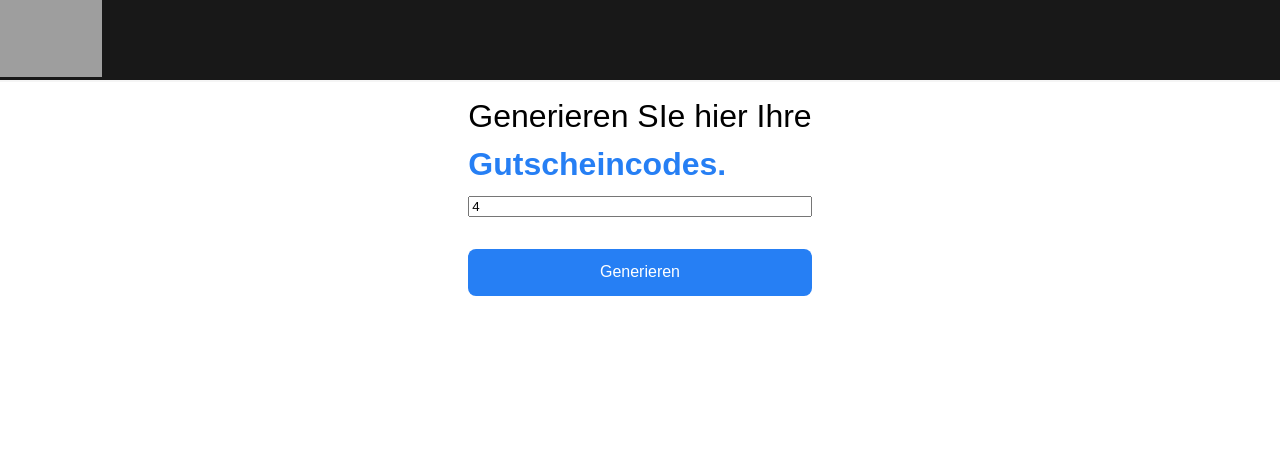
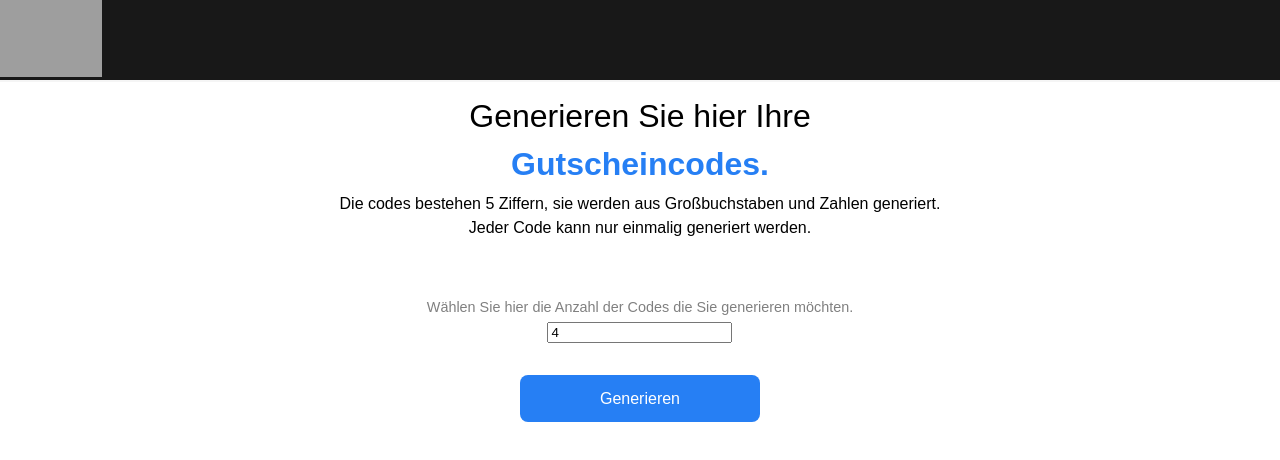
Before and after one commit to KevinKarahali/code-generator, an Angular app: page / in a window 1280 px wide. Shown: the top 460 px of the page. Built offline with nearby package versions, Linux system fonts and the light colour scheme; grey boxes are pictures that could not be loaded.

Commit message:
Improving the html and css of the component generator

```diff
--- a/src/app/app.component.css
+++ b/src/app/app.component.css
@@ -1,8 +1,3 @@
-* {
-  font-family: sans-serif;
-  font-weight: lighter;
-}
-
 
 .container {
   display: flex;
--- a/src/app/code-generator/generator/generator.component.css
+++ b/src/app/code-generator/generator/generator.component.css
@@ -1,6 +1,13 @@
-h2 {
-  font-size: 2rem;
-  padding-bottom: 1rem;
+.container {
+  text-align: center;
+}
+
+.container-info {
+  margin-bottom: 4rem;
+}
+
+.container p {
+  margin-bottom: 0.5rem;
 }
 
 .blue-text {
@@ -8,17 +15,30 @@ h2 {
   color: #267ff4;
 }
 
-button {
+.container h2 {
+  font-size: 2rem;
+  margin-bottom: 1rem;
+}
+
+
+.container-generator {
+  display: flex;
+  flex-flow: column;
+  align-items: center;
+}
+
+
+.container-generator button {
   background-color: #267ff4;
   border: none;
   border-radius: 0.5rem;
-  padding: 0.9rem 2rem;
+  padding: 0.9rem 5rem;
   margin-top: 2rem;
   color: white;
   font-size: 1rem;
 }
 
-.container {
-  display: flex;
-  flex-flow: column;
+.container-generator p {
+  font-size: 0.9rem;
+  color: gray;
 }
--- a/src/app/code-generator/generator/generator.component.html
+++ b/src/app/code-generator/generator/generator.component.html
@@ -1,6 +1,15 @@
-<h2>Generieren SIe hier Ihre </h2>
-<h2 class="blue-text">Gutscheincodes.</h2>
 <div class="container">
-  <input type="number" [(ngModel)]="number" min="4">
-  <button (click)="generateCode(number)">Generieren</button>
+  <div class="container-info">
+    <h2>Generieren Sie hier Ihre </h2>
+    <h2 class="blue-text">Gutscheincodes.</h2>
+    <p>Die codes bestehen 5 Ziffern, sie werden aus Großbuchstaben und Zahlen generiert.</p>
+    <p>Jeder Code kann nur einmalig generiert werden.</p>
+  </div>
+
+
+  <div class="container-generator">
+    <p>Wählen Sie hier die Anzahl der Codes die Sie generieren möchten.</p>
+    <input type="number" [(ngModel)]="number" min="4">
+    <button (click)="generateCode(number)">Generieren</button>
+  </div>
 </div>
--- a/src/styles.css
+++ b/src/styles.css
@@ -1 +1,4 @@
-/* You can add global styles to this file, and also import other style files */
+* {
+  font-family: sans-serif;
+  font-weight: lighter;
+}
```
Also changed, not shown: src/app/code-generator/list-code/list-code.component.css (+0 -8 lines).
